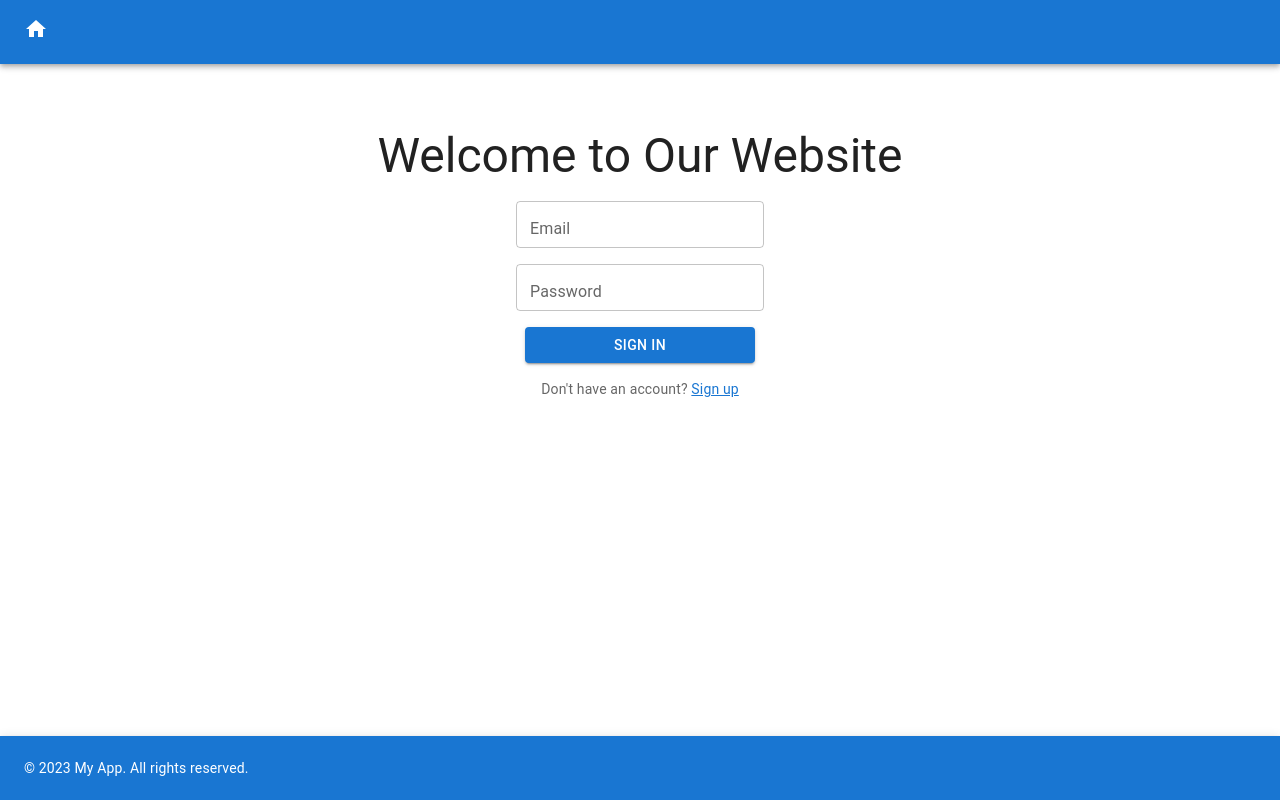
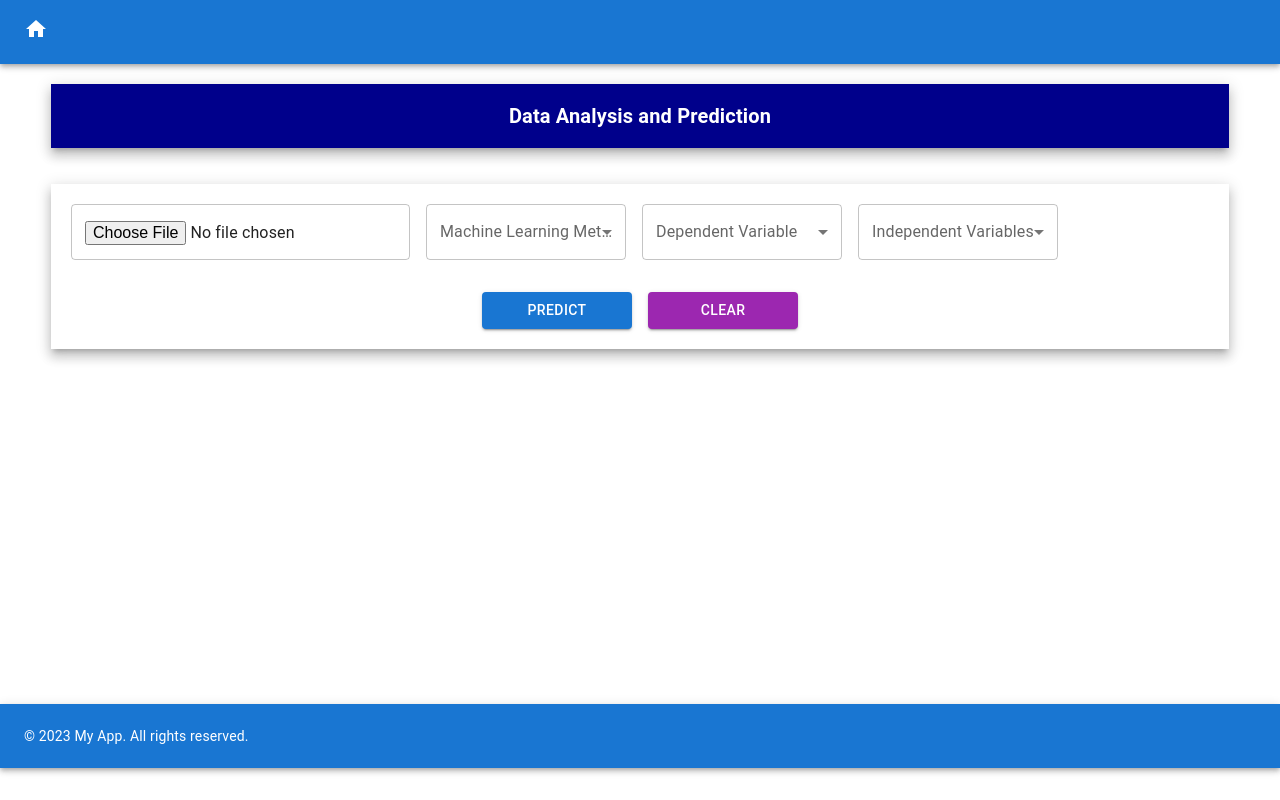
Before and after one commit to weldensieteklay/Data-Science, a React (Create React App) app in the folder frontend/: page / in a window 1280 px wide. Built offline with nearby package versions, Linux system fonts and the light colour scheme.

Commit message:
added prediction layout

```diff
--- a/frontend/src/App.js
+++ b/frontend/src/App.js
@@ -13,6 +13,7 @@ import Profile from './components/common/Profile';
 import ErrorBoundary from './components/common/ErrorBoundary';
 import MobileMenu from './routes/MobileMenu';
 import HomePage from './components/HomePage';
+import FileUpload from './components/fileUpload/FileUpload';
 
 const App = () => {
   const [mobileMenuOpen, setMobileMenuOpen] = useState(false);
@@ -27,7 +28,7 @@ const App = () => {
   };
 
   const authHandler = (data) => {
-    setState(prev=>({...prev, ...data}));
+    setState(prev => ({ ...prev, ...data }));
   };
   return (
     <>
@@ -65,10 +66,6 @@ const App = () => {
               </Box>
               {state?.token && (
                 <>
-                  {/* <SearchInput /> */}
-                  <Typography variant="body2" style={{ color: 'white', marginLeft: '16px' }}>
-                    Balance: ${state.balance}
-                  </Typography>
                   <Box style={{ cursor: 'pointer' }}>
                     <Profile fullName={state.first_name + ' ' + state.last_name} onLogout={handleLogout} />
                   </Box>
@@ -78,14 +75,16 @@ const App = () => {
           </AppBar>
           {state?.token && <MobileMenu open={mobileMenuOpen} onClose={toggleMobileMenu} data={state} />}
 
-          {!state?.token ? (
+          {/* {!state?.token ? (
             <Box style={{ flex: 1, overflow: 'auto' }}>
               <HomePage authHandler={authHandler} />
             </Box>
           ) : (
             <Box style={{ flex: 1, overflow: 'auto' }} />
+          )} */}
+          {!state?.token && (
+            <FileUpload />
           )}
-
           <AppBar position="static">
             <Toolbar>
               <Typography variant="body2" align="center">
--- a/frontend/src/components/common/ButtonComponent.js
+++ b/frontend/src/components/common/ButtonComponent.js
@@ -1,19 +1,20 @@
 import React from 'react';
 import { Button, Box } from '@mui/material';
 
-const CustomButton = ({ label, onClick, width }) => {
+const CustomButton = ({ label, onClick, width, backgroundColor }) => {
   const buttonStyle = {
-    width: width || 'auto', // Use provided width or 'auto' as default
+    width: width || 'auto',
+    backgroundColor: backgroundColor || 'primary.main', // Use provided background color or default to primary color
   };
 
   return (
     <>
-    <Box component='div' style={{ margin: '1px 0' }} />
-    <Button variant="contained" color="primary" onClick={onClick} sx={buttonStyle}>
-      {label}
-    </Button>
+      <Box component='div' style={{ margin: '1px 0' }} />
+      <Button variant="contained" color="primary" onClick={onClick} sx={buttonStyle}>
+        {label}
+      </Button>
     </>
   );
-}
+};
 
 export default CustomButton;
--- /dev/null
+++ b/frontend/src/components/fileUpload/FileUpload.js
@@ -0,0 +1,230 @@
+import React, { useState, useRef } from 'react';
+import { Box, Typography, Button, FormControl, InputLabel, Select, TextField } from '@mui/material';
+import { styled } from '@mui/material/styles';
+import Papa from 'papaparse';
+import CustomButton from '../common/ButtonComponent'; // Adjust the import path accordingly
+
+const StyledTitle = styled(Typography)(({ theme }) => ({
+    color: 'white',
+    margin: 0,
+    padding: '16px',
+    backgroundColor: 'darkblue',
+    fontWeight: 'bold',
+    textAlign: 'center',
+    boxShadow: theme.shadows[8],
+    width: '95%',
+    marginBottom: '26px',
+}));
+
+const ContentWrapper = styled(Box)(({ theme }) => ({
+    display: 'flex',
+    flexDirection: 'column',
+    alignItems: 'center',
+    justifyContent: 'center',
+    width: '95%',
+    padding: '20px',
+    boxSizing: 'border-box',
+    marginTop: '10px',
+    boxShadow: theme.shadows[8],
+
+}));
+
+const ButtonContainer = styled(Box)(({ theme }) => ({
+    display: 'flex',
+    justifyContent: 'center',
+    marginTop: '16px',
+}));
+
+const ButtonSpacer = styled(Box)(({ theme }) => ({
+    marginLeft: '16px',
+}));
+
+const res = [
+    {
+    mean: 0.34,
+    standard_error: 0.024,
+
+}]
+const FileUpload = () => {
+    const [selectedFile, setSelectedFile] = useState(null);
+    const [machineLearningMethod, setMachineLearningMethod] = useState('');
+    const [dependentVariable, setDependentVariable] = useState('');
+    const [independentVariables, setIndependentVariables] = useState([]);
+    const [predictionResult, setPredictionResult] = useState([])
+    const fileInputRef = useRef(null);
+
+    const handleFileChange = (event) => {
+        const file = event.target.files[0];
+        setSelectedFile(file);
+        saveFileToIndexedDB(file);
+        parseCSVFile(file);
+    };
+
+    const saveFileToIndexedDB = (file) => {
+        const request = window.indexedDB.open('FileDatabase', 1);
+
+        request.onerror = (event) => {
+            console.error('Database error: ', event.target.errorCode);
+        };
+
+        request.onsuccess = (event) => {
+            const db = event.target.result;
+
+            const transaction = db.transaction(['files'], 'readwrite');
+
+            const objectStore = transaction.objectStore('files');
+
+            const fileReader = new FileReader();
+
+            fileReader.onload = (event) => {
+                const fileData = event.target.result;
+
+                const addRequest = objectStore.add({ data: fileData, fileName: file.name });
+
+                addRequest.onsuccess = () => {
+                    console.log('File added to IndexedDB.');
+                };
+
+                addRequest.onerror = () => {
+                    console.error('Error adding file to IndexedDB.');
+                };
+            };
+
+            fileReader.readAsArrayBuffer(file);
+        };
+
+        request.onupgradeneeded = (event) => {
+            const db = event.target.result;
+            const objectStore = db.createObjectStore('files', { keyPath: 'fileName' });
+            console.log('Database setup complete.');
+        };
+    };
+
+    const parseCSVFile = (file) => {
+        Papa.parse(file, {
+            complete: (result) => {
+                const headers = result.data[0];
+                const mlMethods = result.data[1];
+                const dependentVars = result.data[2];
+                const independentVars = result.data[3];
+                setMachineLearningMethod(mlMethods);
+                setDependentVariable(dependentVars);
+                setIndependentVariables(independentVars);
+            },
+            header: true,
+        });
+    };
+
+    const handlePredict = () => {
+        // Code to send selected data to the backend (e.g., using fetch)
+        // Example: Sending a POST request to a backend endpoint
+        fetch('your_backend_endpoint', {
+            method: 'POST',
+            headers: {
+                'Content-Type': 'application/json',
+            },
+            body: JSON.stringify({
+                method: machineLearningMethod,
+                dependentVariable,
+                independentVariables,
+            }),
+        })
+            .then((response) => response.json())
+            .then((data) => {
+                // Handle the response from the backend
+                console.log('Prediction response:', data);
+                setPredictionResult(data)
+            })
+            .catch((error) => {
+                console.error('Error predicting:', error);
+            });
+    };
+
+    const handleClear = () => {
+        // Code to clear selected data
+        setMachineLearningMethod('');
+        setDependentVariable('');
+        setIndependentVariables([]);
+    };
+
+    return (
+        <Box
+            display="flex"
+            flexDirection="column"
+            alignItems="center"
+            justifyContent="flex-start"
+            height="80vh"
+            padding="20px"
+            boxSizing="border-box"
+        >
+            <StyledTitle variant="h6">
+                Data Analysis and Prediction
+            </StyledTitle>
+
+            <ContentWrapper>
+                <Box
+                    display="flex"
+                    flexDirection={{ xs: 'column', sm: 'row' }}
+                    alignItems="center"
+                    justifyContent="flex-start"
+                    width="100%"
+                    marginBottom="16px"
+                >
+                    <TextField
+                        type="file"
+                        variant="outlined"
+                        accept=".csv, application/vnd.openxmlformats-officedocument.spreadsheetml.sheet, application/vnd.ms-excel"
+                        inputRef={fileInputRef}
+                        onChange={handleFileChange}
+                    />
+                    <FormControl style={{ marginLeft: '16px' }}>
+                        <InputLabel>Machine Learning Method</InputLabel>
+                        <Select
+                            value={machineLearningMethod}
+                            onChange={(e) => setMachineLearningMethod(e.target.value)}
+                            style={{ minWidth: '200px' }}
+                        >
+                            {/* Add your machine learning methods here */}
+                        </Select>
+                    </FormControl>
+                    <FormControl style={{ marginLeft: '16px' }}>
+                        <InputLabel>Dependent Variable</InputLabel>
+                        <Select
+                            value={dependentVariable}
+                            onChange={(e) => setDependentVariable(e.target.value)}
+                            style={{ minWidth: '200px' }}
+                        >
+                        </Select>
+                    </FormControl>
+                    <FormControl style={{ marginLeft: '16px' }}>
+                        <InputLabel>Independent Variables</InputLabel>
+                        <Select
+                            multiple
+                            value={independentVariables}
+                            onChange={(e) => setIndependentVariables(e.target.value)}
+                            style={{ minWidth: '200px' }}
+                        >
+                        </Select>
+                    </FormControl>
+                </Box>
+                <ButtonContainer>
+                    <CustomButton
+                        label="Predict"
+                        onClick={handlePredict}
+                        width="150px"
+                    />
+                    <ButtonSpacer />
+                    <CustomButton
+                        label="Clear"
+                        onClick={handleClear}
+                        width="150px"
+                        backgroundColor="secondary.main"
+
+                    />
+                </ButtonContainer>
+            </ContentWrapper>
+        </Box>
+    );
+};
+
+export default FileUpload;
--- a/package.json
+++ b/package.json
@@ -8,6 +8,7 @@
   },
   "dependencies": {
     "axios": "^1.4.0",
+    "papaparse": "^5.4.1",
     "styled-components": "^6.0.7"
   }
 }
```
Also changed, not shown: 1 other file (tests, documents, lock files or other folders).
